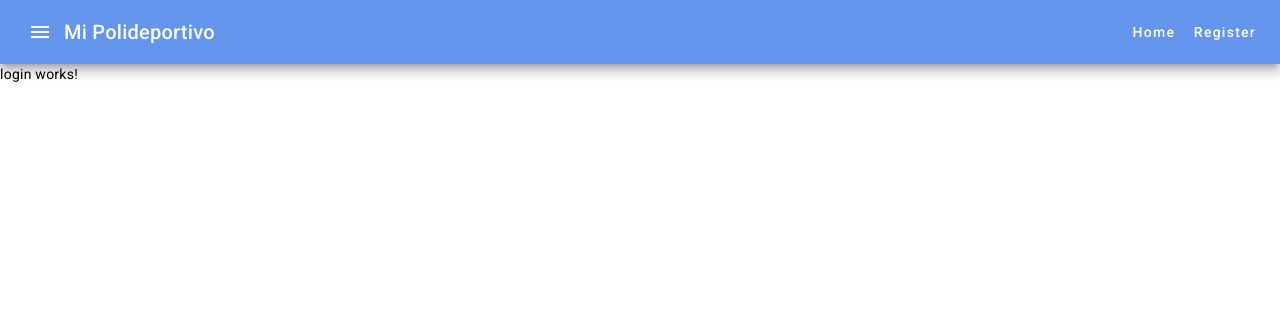
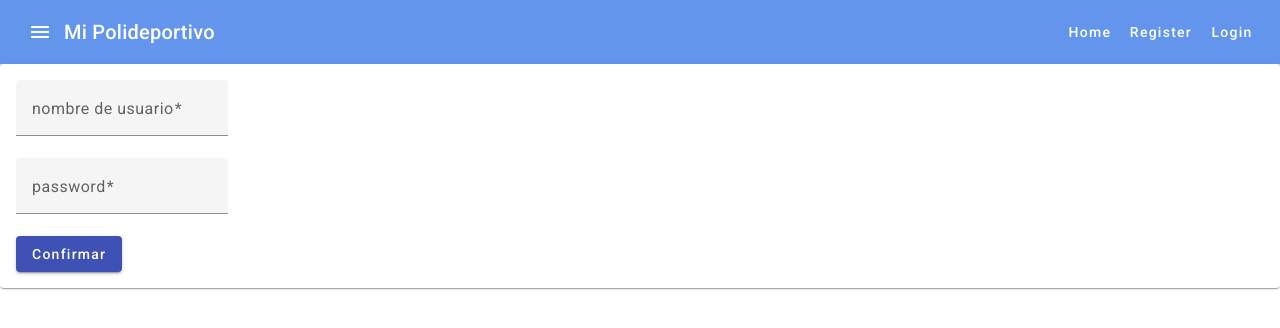
Before and after one commit to jcaido/mi-polideportivo, an Angular app: page /login in a window 1280 px wide. Shown: the top 328 px of the page. Built offline with nearby package versions, Linux system fonts and the light colour scheme.

Commit message:
update login component, login.component.html

```diff
--- a/src/app/login/login.component.html
+++ b/src/app/login/login.component.html
@@ -1 +1,36 @@
-<p>login works!</p>
+@if (!isLoggedIn) {
+  <form [formGroup]="formularioLogin">
+    <mat-card>
+      <mat-card-content>
+        <mat-form-field appearance="fill">
+          <mat-label>nombre de usuario</mat-label>
+          <input matInput type="text" formControlName="nombre" required>
+          @if (formularioLogin.get('nombre')?.errors?.['required']) {
+            <mat-error>Debe introducir un nombre</mat-error>
+          }
+        </mat-form-field>
+      </mat-card-content>
+      <mat-card-content>
+        <mat-form-field appearance="fill">
+          <mat-label>password</mat-label>
+          <input matInput type="text" formControlName="password" required>
+          @if (formularioLogin.get('password')?.errors?.['required']) {
+            <mat-error>Debe introducir el password</mat-error>
+          }
+        </mat-form-field>
+      </mat-card-content>
+      <mat-card-content>
+        <button mat-raised-button color="primary" (click)="onSubmit()">Confirmar</button>
+      </mat-card-content>
+    </mat-card>
+  </form>
+  @if (isLoginFailed) {
+    <div>
+      Login failed: {{errorMessage}}
+    </div>
+  }
+} @else {
+  <div>
+    Logged in as {{roles}}
+  </div>
+}
--- a/src/app/navbar/navbar.component.html
+++ b/src/app/navbar/navbar.component.html
@@ -6,6 +6,7 @@
   <div class="spacer"></div>
   <button routerLink="home" mat-button>Home</button>
   <button routerLink="register" mat-button>Register</button>
+  <button routerLink="login" mat-button>Login</button>
   <!--<a mat-button>Home</a>
   <a mat-button>About</a>
   <a mat-button>Contact</a>-->
```
